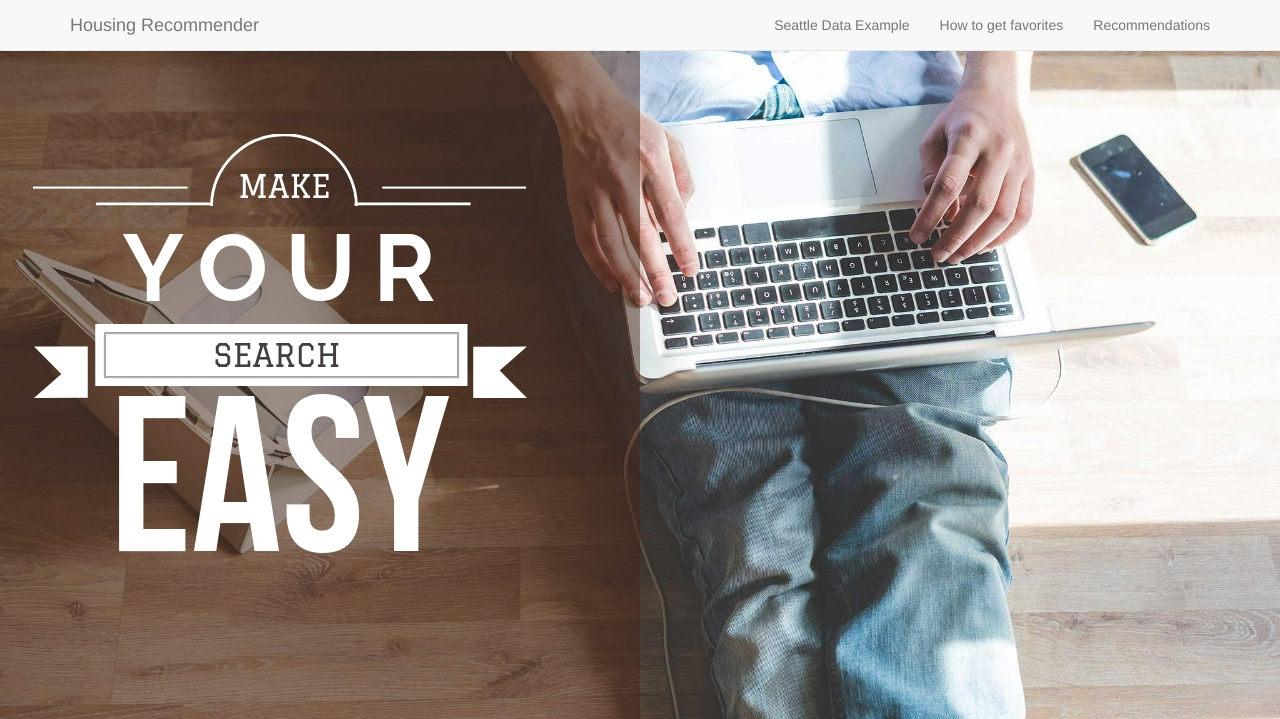
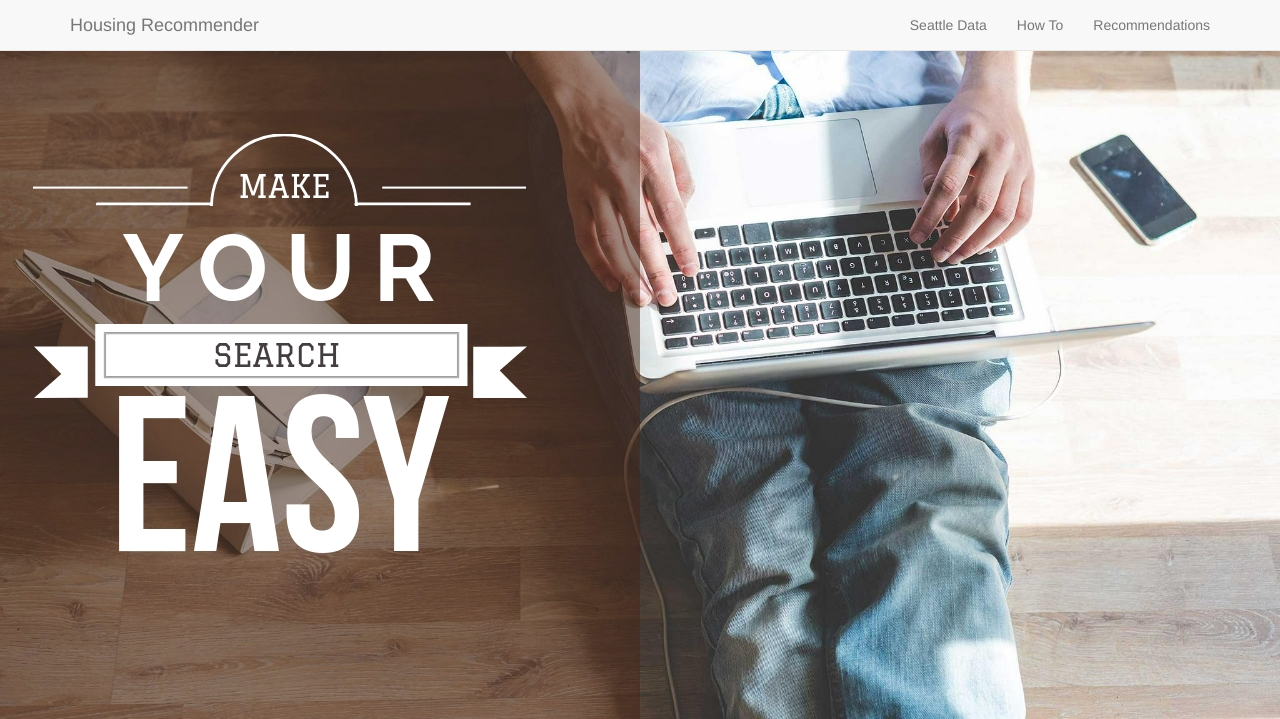
Before and after one commit to ereppond/housing-recommender, a Flask app: page / in a window 1280 px wide. Shown: the top 719 px of the page. Run offline with Flask 2, Linux system fonts and the light colour scheme; some libraries are stand-ins or nearby versions.

Commit message:
changes for new website

```diff
--- a/app.py
+++ b/app.py
@@ -24,8 +24,6 @@ def index():
         index.html (html template): main page template
     '''
 
-    if request.method == 'POST':
-        return redirect(url_for('uploadajax'))
     return render_template('index.html')
 
 
@@ -100,15 +98,6 @@ def welcome():
     # Welcome page to explain what is going on in the site
     return render_template('welcome.html')
 
-# @app.route('/table')
-# def table():
-#     df = pd.read_csv('data/final_html.csv')
-#     df.drop('Unnamed: 0', axis =1, inplace=True)
-#     df.fillna(0, inplace=True)
-#     list_of_vals = [list(df[i].values) for i in df]
-#     columns = df.columns
-#     return render_template('tabulator-table.html')
-
 
 if __name__ == '__main__':
     app.run(host='0.0.0.0', port=5000, debug=True)
--- a/templates/data.html
+++ b/templates/data.html
@@ -60,7 +60,7 @@
           <!-- Collect the nav links, forms, and other content for toggling -->
           <div class="collapse navbar-collapse" id="recipes-navbar-collapse-1">
             <ul class="nav navbar-nav navbar-right">
-              <li><a href="#">Seattle Data Example</a></li>
+              <li><a href="#">Seattle Data</a></li>
               <li><a href="{{ url_for('favorites') }}">How To</a></li>
               <li><a href="{{ url_for('recommendations') }}">Recommendations</a></li>
             </ul>
--- a/templates/favorites.html
+++ b/templates/favorites.html
@@ -34,7 +34,7 @@
           <!-- Collect the nav links, forms, and other content for toggling -->
         <div class="collapse navbar-collapse" id="recipes-navbar-collapse-1">
           <ul class="nav navbar-nav navbar-right">
-            <li><a href="#">Seattle Data Example</a></li>
+            <li><a href="#">Seattle Data</a></li>
             <li><a href="{{ url_for('favorites') }}">How To</a></li>
             <li><a href="{{ url_for('recommendations') }}">Recommendations</a></li>
           </ul>
@@ -82,5 +82,8 @@
   		  <img src="{{url_for('static', filename='step-4.png')}}" align="middle" style="width:70%; height:70%; margin:3 auto;"/>
       </p>
     </div>
+    <div>
+      <p style="text-align: center;"> <b class="whb"> <br> Go to the <a href="{{ url_for('recommendations') }}">recommender</a>, and upload your favorites file.</b>
+        <br></br>
   </body>
 </html>
--- a/templates/index.html
+++ b/templates/index.html
@@ -54,8 +54,8 @@
         <!-- Collect the nav links, forms, and other content for toggling -->
         <div class="collapse navbar-collapse" id="recipes-navbar-collapse-1">
           <ul class="nav navbar-nav navbar-right">
-            <li><a href="{{ url_for('data') }}">Seattle Data Example</a></li>
-            <li><a href="{{ url_for('favorites') }}">How to get favorites</a></li>
+            <li><a href="{{ url_for('data') }}">Seattle Data</a></li>
+            <li><a href="{{ url_for('favorites') }}">How To</a></li>
             <li><a href="{{ url_for('recommendations') }}">Recommendations</a></li>
           </ul>
         </div><!--/.nav-collapse -->
--- a/templates/uploaded_file.html
+++ b/templates/uploaded_file.html
@@ -88,7 +88,7 @@
         <!-- Collect the nav links, forms, and other content for toggling -->
         <div class="collapse navbar-collapse" id="recipes-navbar-collapse-1">
           <ul class="nav navbar-nav navbar-right">
-            <li><a href="{{ url_for('data') }}">Seattle Data Example</a></li>
+            <li><a href="{{ url_for('data') }}">Seattle Data</a></li>
             <li><a href="{{ url_for('favorites') }}">How To</a></li>
             <li><a href="{{ url_for('recommendations') }}">Recommendations</a></li>
           </ul>
```
